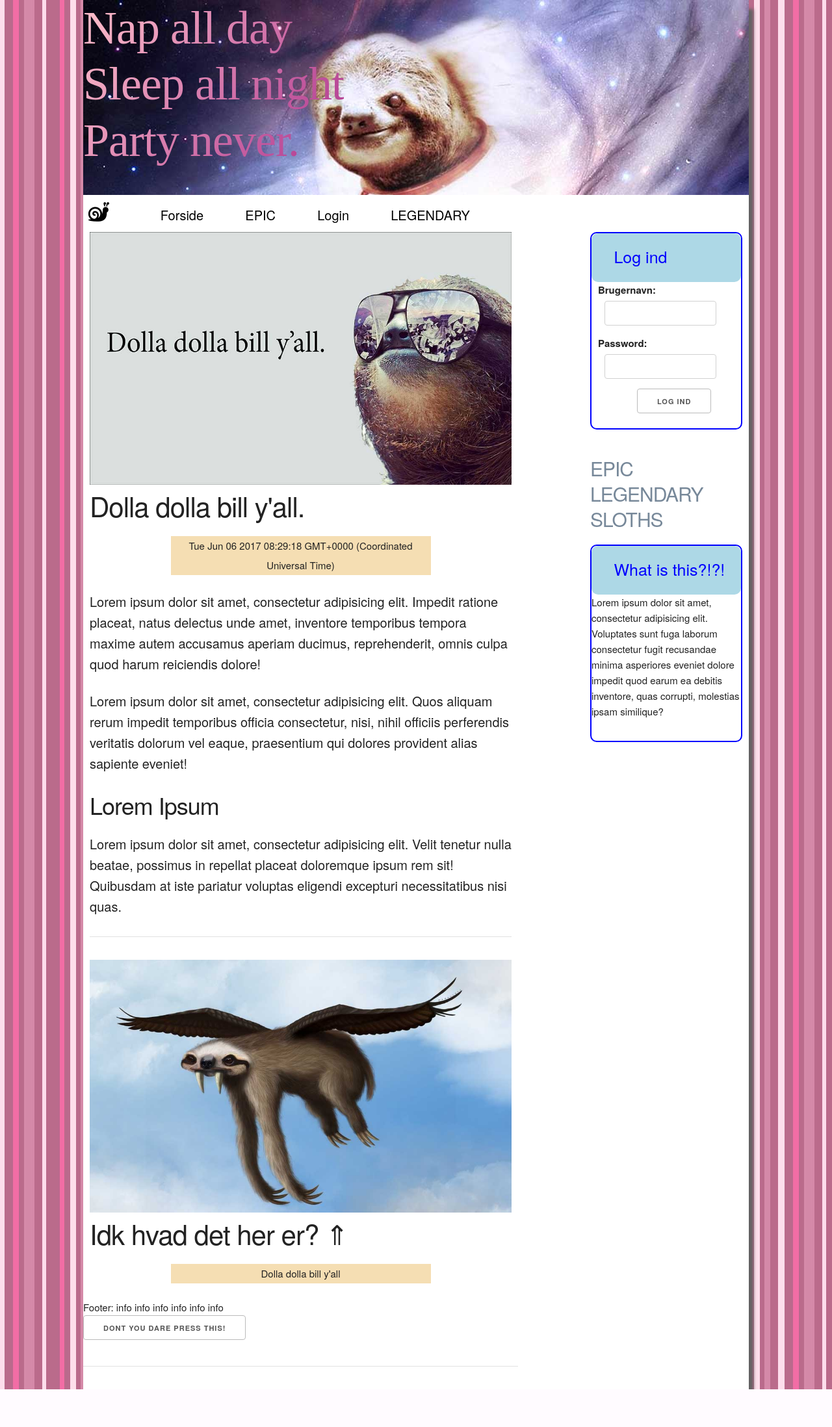
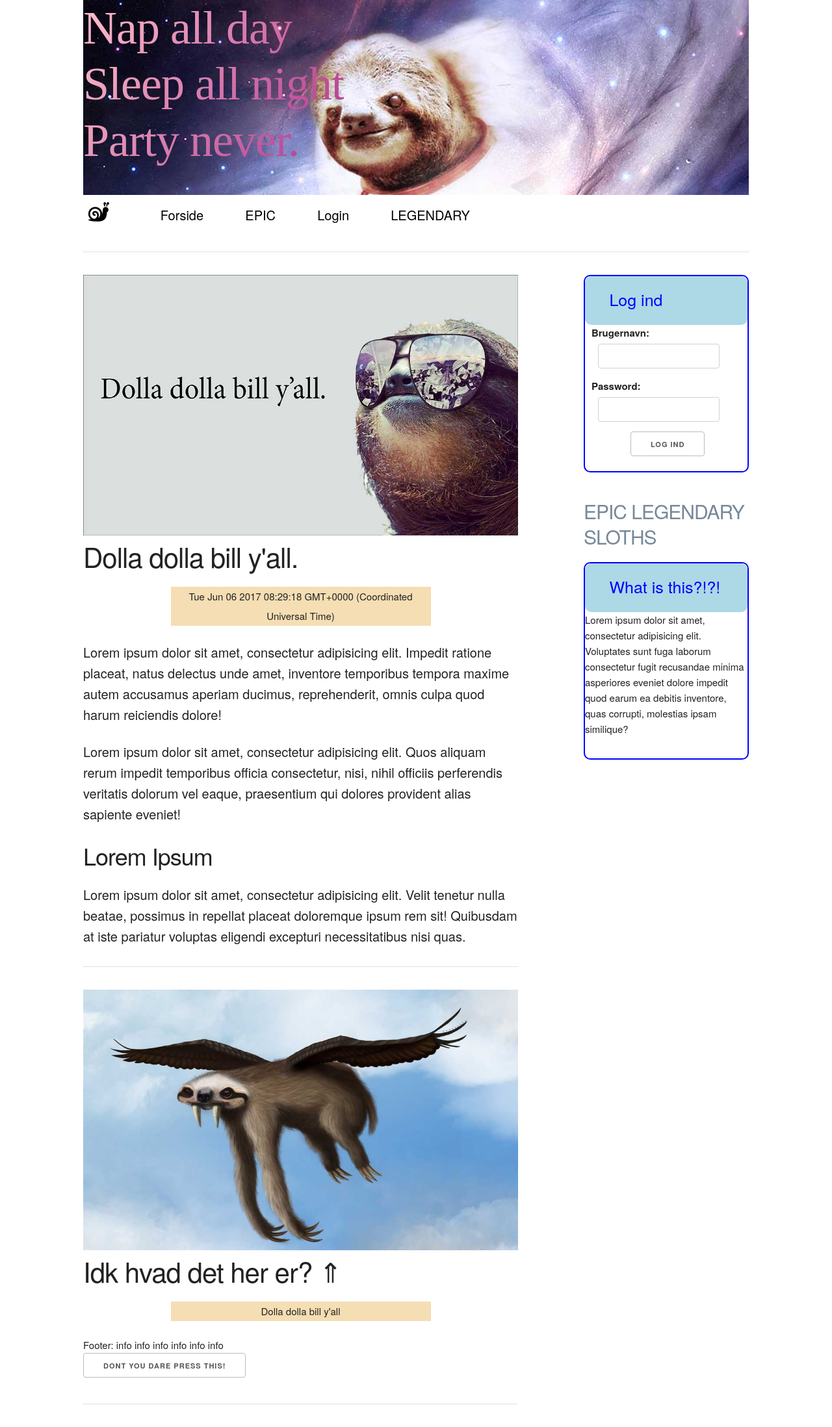
Before and after one commit to MagnusCH/CMS-Opgave-Uge22-23, a PHP site: page / in a window 1280 px wide. Shown: the whole page at 65% size. Before the commit the page ends 2138 px from the top, so only its background shows below. Run offline with PHP 8.4, Linux system fonts and the light colour scheme.

Commit message:
alt text

```diff
--- a/css/style.css
+++ b/css/style.css
@@ -1,24 +1,21 @@
 /* line 1, CMS-Opgave-Uge22-23/css/style.scss */
 html {
-  background: url(../img/softsoftWebTile%20.jpg); }
+  /*background: url(../img/softsoftWebTile%20.jpg);*/ }
 
 /* line 5, CMS-Opgave-Uge22-23/css/style.scss */
 .container {
-  background-color: white;
-  -webkit-box-shadow: 10px 11px 5px -3px #636263;
-  -moz-box-shadow: 10px 11px 5px -3px #636263;
-  box-shadow: 10px 11px 5px -3px #636263; }
+  background-color: white; }
 
-/* line 12, CMS-Opgave-Uge22-23/css/style.scss */
+/* line 9, CMS-Opgave-Uge22-23/css/style.scss */
 .clear {
   clear: both; }
 
-/* line 16, CMS-Opgave-Uge22-23/css/style.scss */
+/* line 13, CMS-Opgave-Uge22-23/css/style.scss */
 .banner {
   background-image: url(../img/headeredit.jpg);
   height: 300px;
   position: relative; }
-  /* line 20, CMS-Opgave-Uge22-23/css/style.scss */
+  /* line 17, CMS-Opgave-Uge22-23/css/style.scss */
   .banner h1 {
     position: absolute;
     z-index: 2;
@@ -28,96 +25,94 @@ html {
     -webkit-background-clip: text;
     -webkit-text-fill-color: transparent; }
 
-/* line 31, CMS-Opgave-Uge22-23/css/style.scss */
+/* line 28, CMS-Opgave-Uge22-23/css/style.scss */
 .icon {
   text-align: center;
   margin-top: 10px; }
 
-/* line 37, CMS-Opgave-Uge22-23/css/style.scss */
+/* line 34, CMS-Opgave-Uge22-23/css/style.scss */
 nav ul {
   margin: 5px 0 0 0;
   padding: 0; }
 
-/* line 41, CMS-Opgave-Uge22-23/css/style.scss */
+/* line 38, CMS-Opgave-Uge22-23/css/style.scss */
 nav li {
   list-style: none;
   display: inline-block;
   padding: 0 30px; }
 
-/* line 46, CMS-Opgave-Uge22-23/css/style.scss */
+/* line 43, CMS-Opgave-Uge22-23/css/style.scss */
 nav li:hover {
   background-color: wheat; }
 
-/* line 49, CMS-Opgave-Uge22-23/css/style.scss */
+/* line 46, CMS-Opgave-Uge22-23/css/style.scss */
 nav a {
   text-decoration: none;
   font-size: 20px;
   color: black; }
 
-/* line 54, CMS-Opgave-Uge22-23/css/style.scss */
+/* line 51, CMS-Opgave-Uge22-23/css/style.scss */
 nav a:hover {
   color: violet; }
 
-/* line 59, CMS-Opgave-Uge22-23/css/style.scss */
-main {
-  padding: 0 10px; }
-  /* line 61, CMS-Opgave-Uge22-23/css/style.scss */
+/* line 57, CMS-Opgave-Uge22-23/css/style.scss */
 main img {
   width: 100%; }
-  /* line 64, CMS-Opgave-Uge22-23/css/style.scss */
+
+/* line 60, CMS-Opgave-Uge22-23/css/style.scss */
 main p {
   font-size: 20px; }
-  /* line 67, CMS-Opgave-Uge22-23/css/style.scss */
+
+/* line 63, CMS-Opgave-Uge22-23/css/style.scss */
 main .date {
   margin: 0 auto;
   max-width: 400px;
   background-color: wheat;
   height: auto; }
-    /* line 72, CMS-Opgave-Uge22-23/css/style.scss */
+  /* line 68, CMS-Opgave-Uge22-23/css/style.scss */
   main .date p {
     text-align: center;
     font-size: 15px;
     line-height: 30px; }
 
-/* line 80, CMS-Opgave-Uge22-23/css/style.scss */
+/* line 76, CMS-Opgave-Uge22-23/css/style.scss */
 aside {
-  padding: 0 10px;
   margin-left: 60px; }
-  /* line 83, CMS-Opgave-Uge22-23/css/style.scss */
+  /* line 78, CMS-Opgave-Uge22-23/css/style.scss */
   aside .box {
     height: 300px;
     border: 2px solid blue;
     border-radius: 10px; }
-  /* line 88, CMS-Opgave-Uge22-23/css/style.scss */
+  /* line 83, CMS-Opgave-Uge22-23/css/style.scss */
   aside .headBox {
     height: 75px;
     width: 100%;
     border-radius: 10px;
     background-color: lightblue;
     position: relative; }
-    /* line 94, CMS-Opgave-Uge22-23/css/style.scss */
+    /* line 89, CMS-Opgave-Uge22-23/css/style.scss */
     aside .headBox p {
       position: absolute;
       top: 20%;
       left: 15%;
       color: blue;
       font-size: 25px; }
-  /* line 103, CMS-Opgave-Uge22-23/css/style.scss */
+  /* line 98, CMS-Opgave-Uge22-23/css/style.scss */
   aside .loginBox .textFrame {
     margin-left: 10px; }
-  /* line 106, CMS-Opgave-Uge22-23/css/style.scss */
+  /* line 101, CMS-Opgave-Uge22-23/css/style.scss */
   aside .loginBox input[type=text] {
     width: 75%;
     margin-left: 20px; }
-  /* line 110, CMS-Opgave-Uge22-23/css/style.scss */
+  /* line 105, CMS-Opgave-Uge22-23/css/style.scss */
   aside .loginBox button {
     margin-left: 70px; }
-  /* line 114, CMS-Opgave-Uge22-23/css/style.scss */
+  /* line 109, CMS-Opgave-Uge22-23/css/style.scss */
   aside h3 {
     margin-top: 40px;
     font-size: 30px;
     color: lightslategrey; }
-  /* line 120, CMS-Opgave-Uge22-23/css/style.scss */
+  /* line 115, CMS-Opgave-Uge22-23/css/style.scss */
   aside .infobox p {
     padding-left: 10px; }
 
--- a/css/style.scss
+++ b/css/style.scss
@@ -1,5 +1,5 @@
 html {
-    background: url(../img/softsoftWebTile%20.jpg);
+    /*background: url(../img/softsoftWebTile%20.jpg);*/
 }
 
 .container {
--- a/index.php
+++ b/index.php
@@ -38,10 +38,12 @@
                 </nav>
             </div>
         </div>
+        <hr>
         <div class="row">
             <!-- Main -->
             <div class="eight columns">
-                <main> <img src="img/sloth1Edit.jpg" alt="">
+                <main>
+                    <article> <img src="img/sloth1Edit.jpg" alt="DollaSloth">
                         <h2>Dolla dolla bill y'all.</h2>
                         <!-- Dato -->
                         <div class="date">
@@ -52,7 +54,8 @@
                         <p>Lorem ipsum dolor sit amet, consectetur adipisicing elit. Quos aliquam rerum impedit temporibus officia consectetur, nisi, nihil officiis perferendis veritatis dolorum vel eaque, praesentium qui dolores provident alias sapiente eveniet!</p>
                         <h3>Lorem Ipsum</h3>
                         <p>Lorem ipsum dolor sit amet, consectetur adipisicing elit. Velit tenetur nulla beatae, possimus in repellat placeat doloremque ipsum rem sit! Quibusdam at iste pariatur voluptas eligendi excepturi necessitatibus nisi quas.</p>
-                    <hr> <img src="img/sloth5Edit.jpg" alt="">
+                    </article>
+                    <hr> <img src="img/sloth5Edit.jpg" alt="derpSloth">
                     <h2>Idk hvad det her er? &uArr;</h2>
                     <!-- Dato -->
                     <div class="date">
```
Also changed, not shown: 3 other files. Lines whose indentation alone changed are shown as unchanged.
